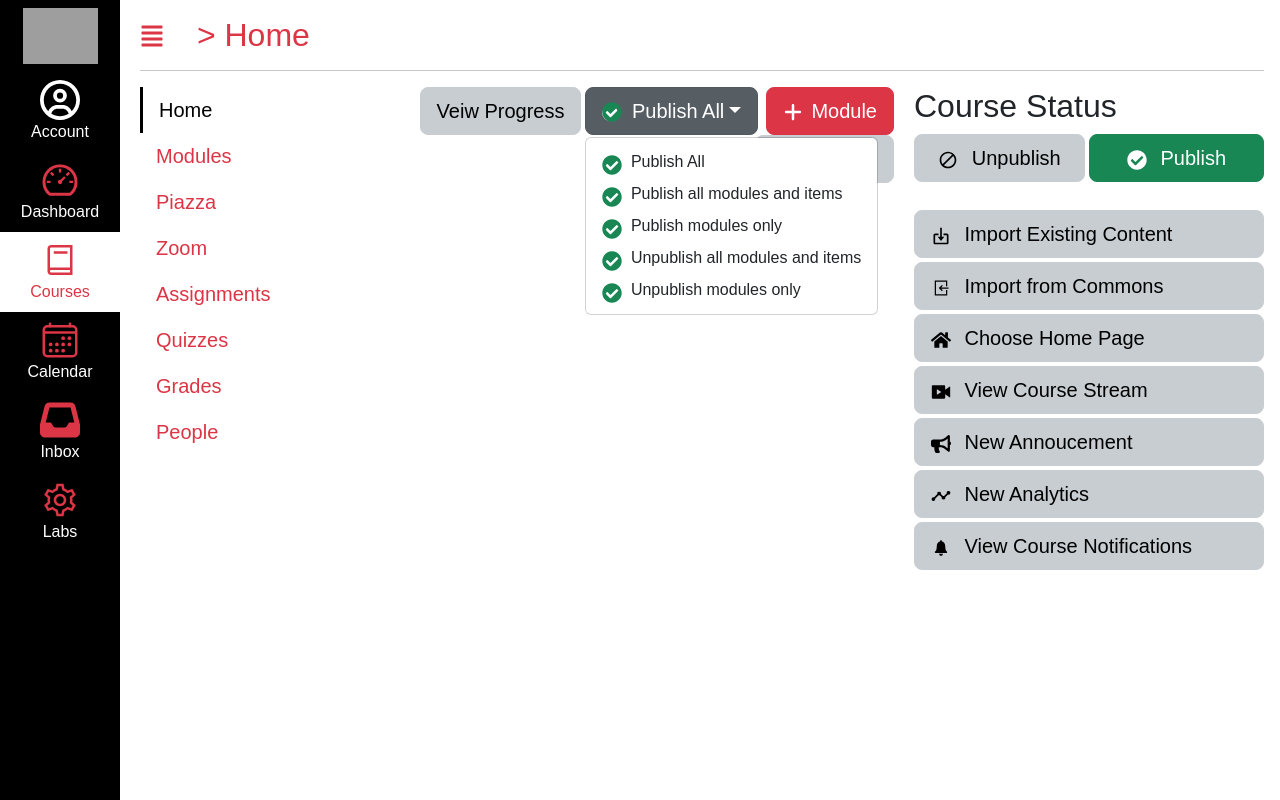
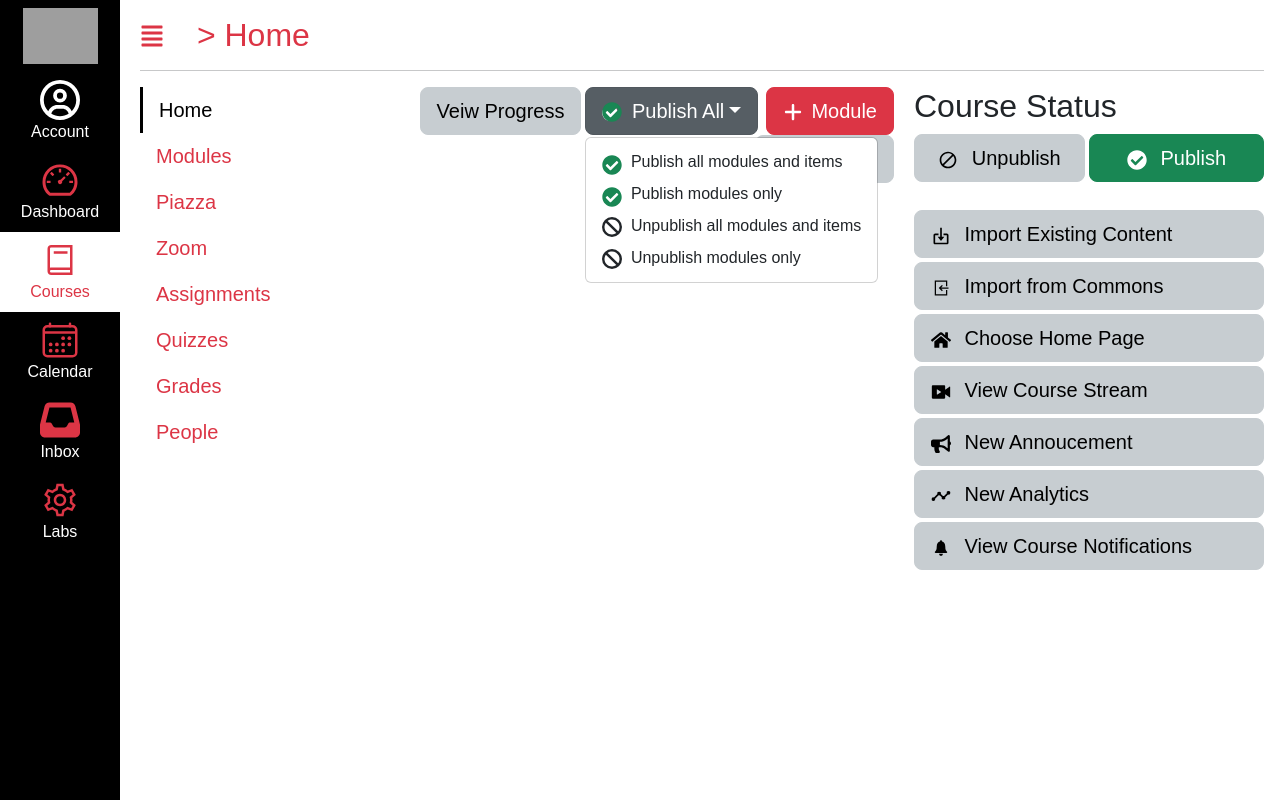
Before and after one commit to XiShaoDong/yuxuan-next-js-fall25, a Next.js app: page /Courses/1234/Home in a window 1280 px wide. Both pictures are taken after a click on the button "Publish All". Built offline with nearby package versions, Linux system fonts and the light colour scheme; grey boxes are pictures that could not be loaded.

Commit message:
Change the unpublish icon and remove one dropdown option: publish all

```diff
--- a/app/(Kambaz)/Courses/[cid]/Modules/ModulesControls.tsx
+++ b/app/(Kambaz)/Courses/[cid]/Modules/ModulesControls.tsx
@@ -1,6 +1,8 @@
 import { Button, Dropdown, DropdownItem, DropdownMenu, DropdownToggle } from "react-bootstrap";
-import { FaPlus } from "react-icons/fa6";
+import { FaBan, FaPlus } from "react-icons/fa6";
 import GreenCheckmark from "./GreenCheckmark";
+import { FaTimesCircle } from "react-icons/fa";
+import UnpublicIcon from "./UnpublicIcon";
 export default function ModulesControls() {
  return (
    <div id="wd-modules-controls" className="text-nowrap">
@@ -14,9 +16,6 @@ export default function ModulesControls() {
          <GreenCheckmark /> Publish All
        </DropdownToggle>
        <DropdownMenu>
-         <DropdownItem id="wd-publish-all">
-           <GreenCheckmark /> Publish All
-         </DropdownItem>
          <DropdownItem id="wd-publish-all-modules-and-items">
            <GreenCheckmark /> Publish all modules and items
          </DropdownItem>
@@ -25,11 +24,11 @@ export default function ModulesControls() {
          </DropdownItem>
             {/*  #Mark Finished to add two dropdown */}
          <DropdownItem id="wd-unpublish-all-modules-and-items">
-           <GreenCheckmark /> Unpublish all modules and items
+           <UnpublicIcon  /> Unpublish all modules and items
          </DropdownItem>
 
          <DropdownItem id="wd-unpublish-modules-only">
-           <GreenCheckmark /> Unpublish modules only
+           <UnpublicIcon /> Unpublish modules only
          </DropdownItem>
 
        </DropdownMenu>
--- /dev/null
+++ b/app/(Kambaz)/Courses/[cid]/Modules/UnpublicIcon.tsx
@@ -0,0 +1,12 @@
+import React from 'react'
+import { FaBan } from 'react-icons/fa6'
+
+function UnpublicIcon() {
+  return (
+    <span className="me-1 position-relative">
+        <FaBan  style={{ top: "2px"  }} className=" fs-5 " />
+    </span>
+  )
+}
+
+export default UnpublicIcon
```
